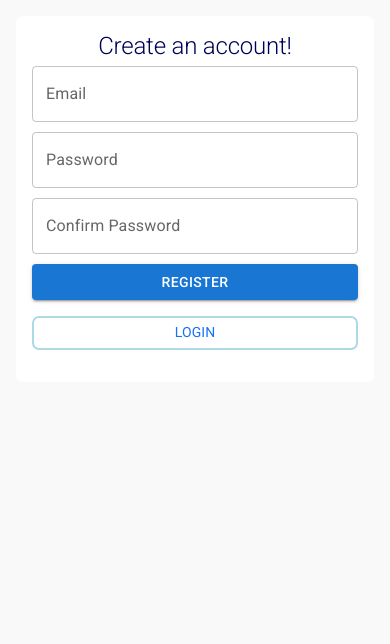
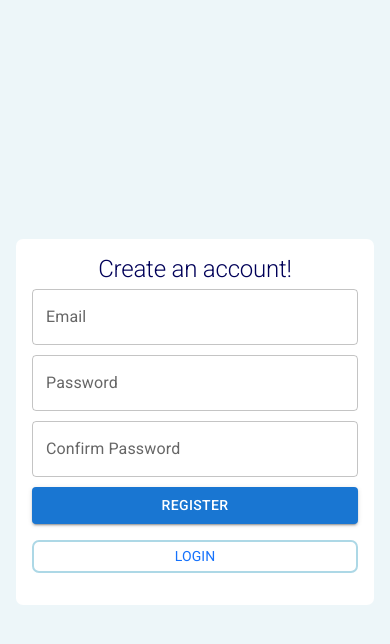
Before and after one commit to fidellim/Vasavah-Technical-Exam, a React (Create React App) app: page /register in a window 390 px wide. Shown: the top 644 px of the page. Built offline with nearby package versions, Linux system fonts and the light colour scheme; no server answers.

Commit message:
make page mobile responsive

```diff
--- a/src/pages/Login.jsx
+++ b/src/pages/Login.jsx
@@ -80,7 +80,16 @@ const Login = () => {
     return (
         <>
             {!user && (
-                <Box sx={{ padding: '1rem' }}>
+                <Box
+                    sx={{
+                        padding: '1rem',
+                        display: 'flex',
+                        justifyContent: 'center',
+                        alignItems: 'center',
+                        backgroundColor: '#edf6f9',
+                        minHeight: '100vh',
+                    }}
+                >
                     <Box
                         sx={{
                             background: 'white',
--- a/src/pages/Register.jsx
+++ b/src/pages/Register.jsx
@@ -77,7 +77,16 @@ const Register = () => {
     })
 
     return (
-        <Box sx={{ padding: '1rem' }}>
+        <Box
+            sx={{
+                padding: '1rem',
+                display: 'flex',
+                justifyContent: 'center',
+                alignItems: 'center',
+                backgroundColor: '#edf6f9',
+                minHeight: '100vh',
+            }}
+        >
             <Box
                 sx={{
                     background: 'white',
```
